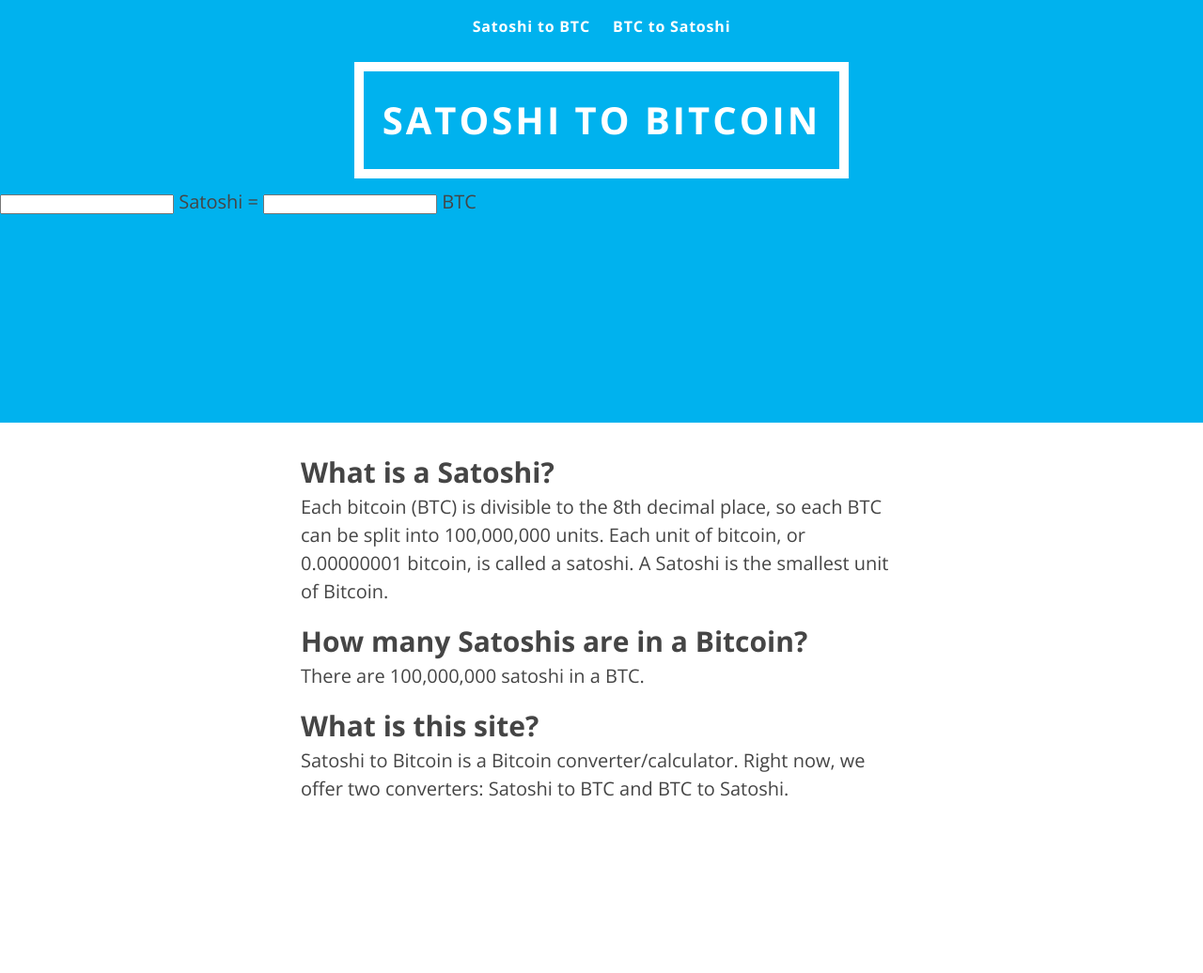
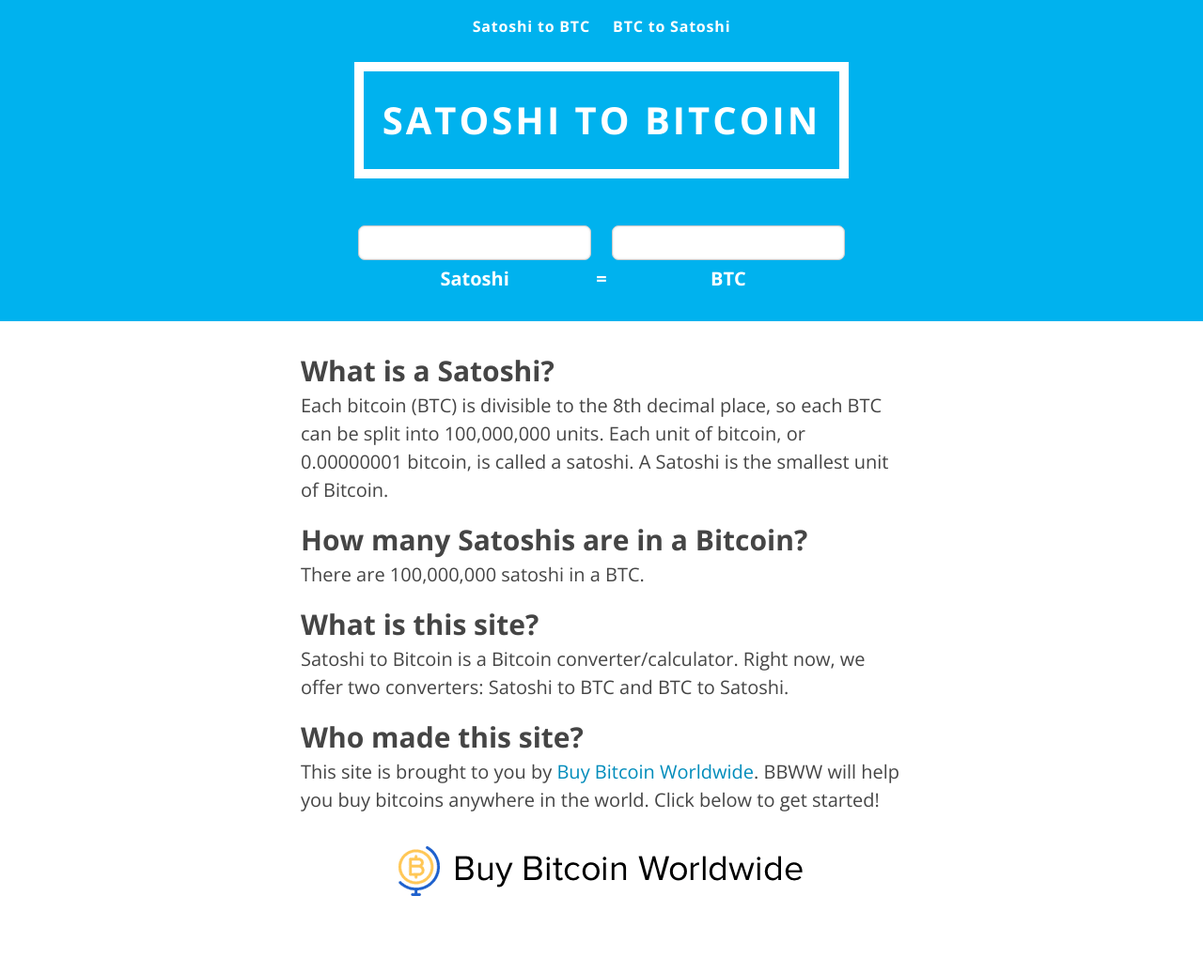
Before and after one commit to adster93/satoshi-to-bitcoin, a Jekyll site: the page built from index.html, in a window 1280 px wide. Shown: the whole page at 94% size. Built offline with Jekyll 4.4.1, drawn with Linux system fonts in a browser that asks for light colours; nearby versions of some CDN libraries; before the commit the page ends 921 px from its top, so only the background shows below that.

Commit message:
Final updates

```diff
--- a/_includes/header.html
+++ b/_includes/header.html
@@ -43,7 +43,17 @@
 	</script>
 
 	<div id="bts-conv">
-		<input type="text" id="bts-btc"> BTC = <input type="text" id="bts-sts"> Satoshi
+		<div class="first-field">
+		<input type="text" id="bts-btc">
+	    <div class="unit">BTC</div>
+		</div>
+
+	    <div class="equal-sign">=</div>
+
+	     <div class="second-field">
+	     <input type="text" id="bts-sts">
+	     <div class="unit">Satoshi</div>
+	     </div>
 	</div>
 
 	{% elsif page.title == 'Satoshi to Bitcoin'  %}
@@ -74,7 +84,16 @@
 	</script>
 
 	<div id="stb-conv">
-		<input type="text" id="stb-sts"> Satoshi = <input type="text" id="stb-btc"> BTC
+	<div class="first-field">
+		<input type="text" id="stb-sts"> <div class="unit">Satoshi</div>
+	</div>
+
+		<div class="equal-sign">=</div>
+
+		<div class="second-field">
+		<input type="text" id="stb-btc">
+		<div class="unit">BTC</div>
+		</div>
 	</div>
 
 	{% endif %}
--- /dev/null
+++ b/_includes/info.html
@@ -0,0 +1,13 @@
+<h2>What is a Satoshi?</h2>
+<p>Each bitcoin (BTC) is divisible to the 8th decimal place, so each BTC can be split into 100,000,000 units. Each unit of bitcoin, or 0.00000001 bitcoin, is called a satoshi. A Satoshi is the smallest unit of Bitcoin.</p>
+
+<h2>How many Satoshis are in a Bitcoin?</h2>
+<p>There are 100,000,000 satoshi in a BTC.</p>
+
+<h2>What is this site?</h2>
+<p>Satoshi to Bitcoin is a Bitcoin converter/calculator. Right now, we offer two converters: Satoshi to BTC and BTC to Satoshi.</p>
+
+<h2>Who made this site?</h2>
+<p>This site is brought to you by <a href="https://www.buybitcoinworldwide.com/">Buy Bitcoin Worldwide</a>. BBWW will help you buy bitcoins anywhere in the world. Click below to get started!</p>
+
+<center><a href="https://www.buybitcoinworldwide.com/"><img src="/img/bbww.png" /></a></center>
--- a/_sass/_layout.scss
+++ b/_sass/_layout.scss
@@ -1,7 +1,6 @@
 /* Site Header
  * ============================================== */
     .site-header {
-        min-height: 450px;
         background-color: $brand-color;
         background-image: url('');
         background-size: cover;
@@ -36,11 +35,11 @@
     .site-header span {
         border: 10px solid #FFF;
         padding: 0.3em 0.5em;
-        margin: 0 20px 10px;
+        margin: 0 20px 40px;
         display: inline-block;
 
         @include media-query($on-palm) {
-            margin: 10px 10px;
+            margin: 0px 10px 40px;
             padding: 0.15em 0.4em;
             border: 5px solid #fff;
         }
@@ -69,6 +68,52 @@
             padding-bottom: 10px;
         }
     }
+
+/* Converters
+ * ============================================== */
+
+ 	#stb-conv, #bts-conv {
+    margin: 0 auto;
+    text-align: center;
+    width: 100%;
+    color: #fff;
+    font-weight: bold;
+    padding-bottom: 30px;
+}
+
+	#stb-conv input[type="text"], #bts-conv input[type="text"] {
+    border: 1px solid #ccc;
+    border-radius: 7px;
+    box-shadow: 0 0 0.125em 0 rgba(0, 0, 0, 0.125) inset;
+    color: #555555;
+    font-size: 18px;
+    padding: 7px;
+    text-align: center;
+    margin-bottom: 5px;
+}
+
+	.first-field, .second-field, .equal-sign {
+    display: inline-block;
+}
+
+.first-field, .second-field {
+	margin-top: 10px;
+}
+
+.equal-sign {
+    margin-top: -10px;
+}
+
+@media (max-width: 500px) {
+.equal-sign {
+    display: block;
+    font-size: 30px;
+    margin: 10px;
+}
+ 	#stb-conv, #bts-conv {
+    padding-bottom: 40px !important;
+}
+}
 
 /* Site Footer
  * ============================================== */
--- a/btc-to-satoshi.html
+++ b/btc-to-satoshi.html
@@ -4,3 +4,5 @@
 title: Bitcoin to Satoshi
 permalink: /bitcoin-to-satoshi/
 ---
+
+{% include info.html %}
--- a/index.html
+++ b/index.html
@@ -6,15 +6,6 @@
 
 <div class="home">
 
-<h2>What is a Satoshi?</h2>
-
-<p>Each bitcoin (BTC) is divisible to the 8th decimal place, so each BTC can be split into 100,000,000 units. Each unit of bitcoin, or 0.00000001 bitcoin, is called a satoshi. A Satoshi is the smallest unit of Bitcoin.</p>
-
-<h2>How many Satoshis are in a Bitcoin?</h2>
-
-<p>There are 100,000,000 satoshi in a BTC.</p>
-
-<h2>What is this site?</h2>
-Satoshi to Bitcoin is a Bitcoin converter/calculator. Right now, we offer two converters: Satoshi to BTC and BTC to Satoshi.
+{% include info.html %}
 
 </div>
```
Also changed, not shown: img/bbww.png (added).
